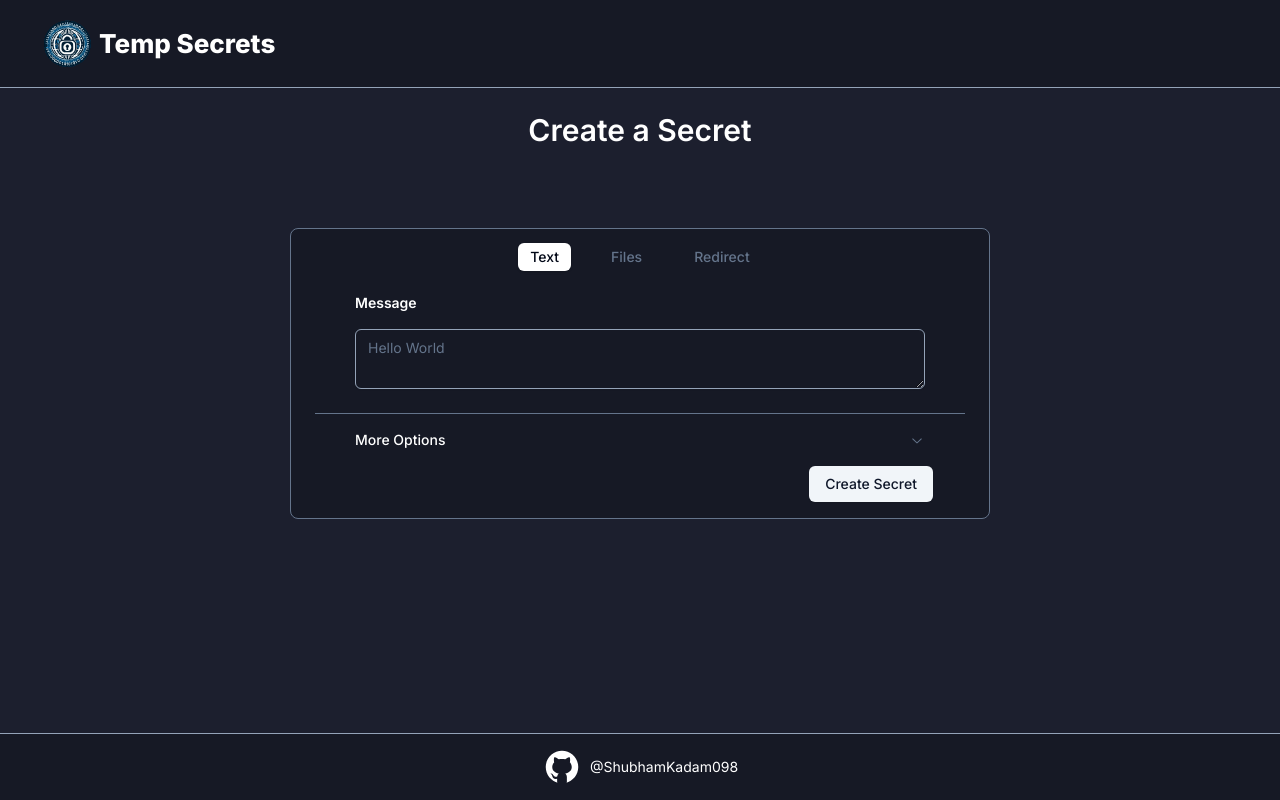
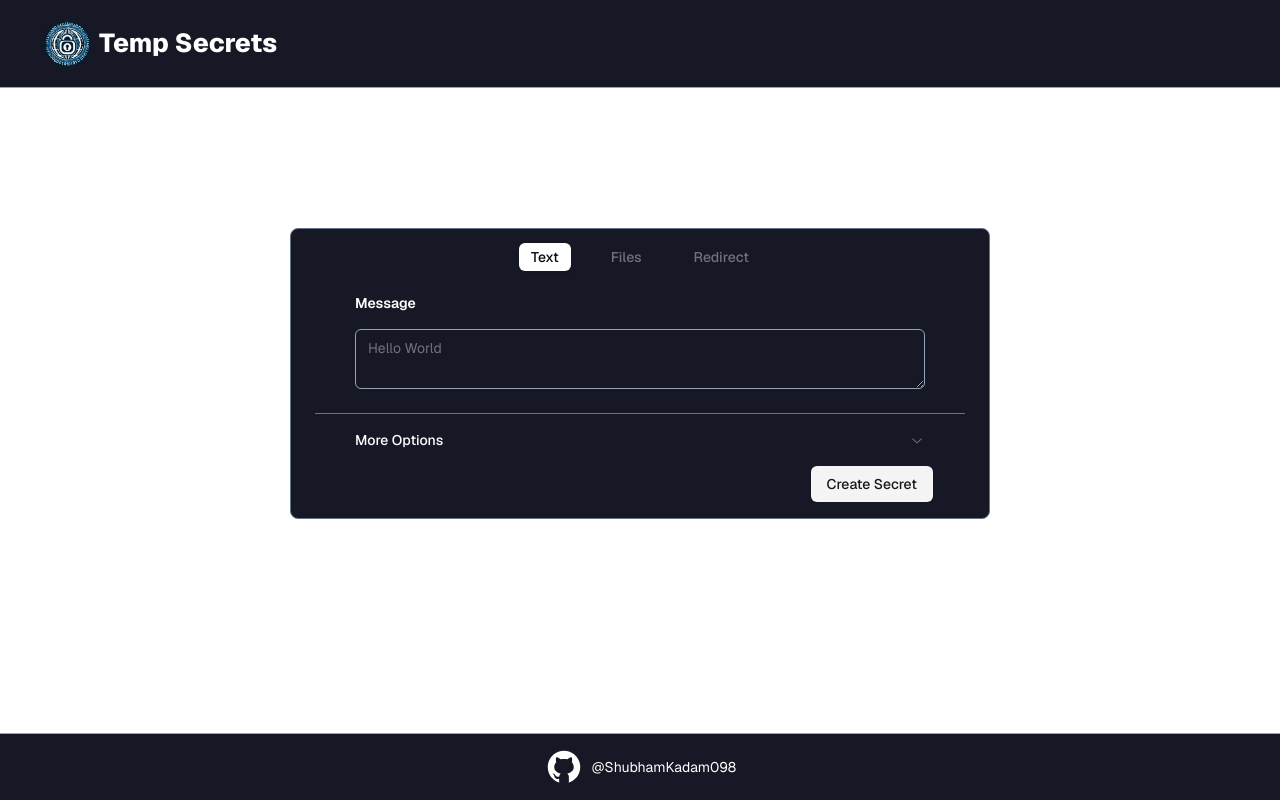
Before and after one commit to ShubhamKadam098/Temp-Secret, a Next.js app: page / in a window 1280 px wide. Built offline with nearby package versions, Linux system fonts and the light colour scheme.

Commit message:
Update font and theme

```diff
--- a/package.json
+++ b/package.json
@@ -23,6 +23,7 @@
     "crypto": "^1.0.1",
     "file-saver": "^2.0.5",
     "firebase": "^10.12.2",
+    "geist": "^1.3.1",
     "lucide-react": "^0.379.0",
     "next": "14.2.3",
     "react": "^18",
--- a/src/app/globals.css
+++ b/src/app/globals.css
@@ -11,64 +11,57 @@
 @layer base {
   :root {
     --background: 0 0% 100%;
-    --foreground: 222.2 84% 4.9%;
-
+    --foreground: 240 10% 3.9%;
     --card: 0 0% 100%;
-    --card-foreground: 222.2 84% 4.9%;
-
+    --card-foreground: 240 10% 3.9%;
     --popover: 0 0% 100%;
-    --popover-foreground: 222.2 84% 4.9%;
-
-    --primary: 222.2 47.4% 11.2%;
-    --primary-foreground: 210 40% 98%;
-
-    --secondary: 210 40% 96.1%;
-    --secondary-foreground: 222.2 47.4% 11.2%;
-
-    --muted: 210 40% 96.1%;
-    --muted-foreground: 215.4 16.3% 46.9%;
-
-    --accent: 210 40% 96.1%;
-    --accent-foreground: 222.2 47.4% 11.2%;
-
+    --popover-foreground: 240 10% 3.9%;
+    --primary: 346.8 77.2% 49.8%;
+    --primary-foreground: 355.7 100% 97.3%;
+    --secondary: 240 4.8% 95.9%;
+    --secondary-foreground: 240 5.9% 10%;
+    --muted: 240 4.8% 95.9%;
+    --muted-foreground: 240 3.8% 46.1%;
+    --accent: 240 4.8% 95.9%;
+    --accent-foreground: 240 5.9% 10%;
     --destructive: 0 84.2% 60.2%;
-    --destructive-foreground: 210 40% 98%;
-
-    --border: 214.3 31.8% 91.4%;
-    --input: 214.3 31.8% 91.4%;
-    --ring: 222.2 84% 4.9%;
-
+    --destructive-foreground: 0 0% 98%;
+    --border: 240 5.9% 90%;
+    --input: 240 5.9% 90%;
+    --ring: 346.8 77.2% 49.8%;
     --radius: 0.5rem;
+    --chart-1: 12 76% 61%;
+    --chart-2: 173 58% 39%;
+    --chart-3: 197 37% 24%;
+    --chart-4: 43 74% 66%;
+    --chart-5: 27 87% 67%;
   }
 
   .dark {
-    --background: 222.2 84% 4.9%;
-    --foreground: 210 40% 98%;
-
-    --card: 222.2 84% 4.9%;
-    --card-foreground: 210 40% 98%;
-
-    --popover: 222.2 84% 4.9%;
-    --popover-foreground: 210 40% 98%;
-
-    --primary: 210 40% 98%;
-    --primary-foreground: 222.2 47.4% 11.2%;
-
-    --secondary: 217.2 32.6% 17.5%;
-    --secondary-foreground: 210 40% 98%;
-
-    --muted: 217.2 32.6% 17.5%;
-    --muted-foreground: 215 20.2% 65.1%;
-
-    --accent: 217.2 32.6% 17.5%;
-    --accent-foreground: 210 40% 98%;
-
+    --background: 20 14.3% 4.1%;
+    --foreground: 0 0% 95%;
+    --card: 24 9.8% 10%;
+    --card-foreground: 0 0% 95%;
+    --popover: 0 0% 9%;
+    --popover-foreground: 0 0% 95%;
+    --primary: 346.8 77.2% 49.8%;
+    --primary-foreground: 355.7 100% 97.3%;
+    --secondary: 240 3.7% 15.9%;
+    --secondary-foreground: 0 0% 98%;
+    --muted: 0 0% 15%;
+    --muted-foreground: 240 5% 64.9%;
+    --accent: 12 6.5% 15.1%;
+    --accent-foreground: 0 0% 98%;
     --destructive: 0 62.8% 30.6%;
-    --destructive-foreground: 210 40% 98%;
-
-    --border: 217.2 32.6% 17.5%;
-    --input: 217.2 32.6% 17.5%;
-    --ring: 212.7 26.8% 83.9%;
+    --destructive-foreground: 0 85.7% 97.3%;
+    --border: 240 3.7% 15.9%;
+    --input: 240 3.7% 15.9%;
+    --ring: 346.8 77.2% 49.8%;
+    --chart-1: 220 70% 50%;
+    --chart-2: 160 60% 45%;
+    --chart-3: 30 80% 55%;
+    --chart-4: 280 65% 60%;
+    --chart-5: 340 75% 55%;
   }
 }
 
--- a/src/app/layout.tsx
+++ b/src/app/layout.tsx
@@ -1,13 +1,11 @@
 import type { Metadata } from "next";
-import { Inter } from "next/font/google";
 import "./globals.css";
+import { GeistSans } from "geist/font/sans";
 import { Toaster } from "react-hot-toast";
 
-const inter = Inter({ subsets: ["latin"] });
-
 export const metadata: Metadata = {
-  title: "Create Next App",
-  description: "Generated by create next app",
+  title: "Temp Secrets",
+  description: "A simple app to store your secrets",
 };
 
 export default function RootLayout({
@@ -17,9 +15,11 @@
 }>) {
   return (
     <html lang="en">
-      <body className={`${inter.className} bg-dark-2 overflow-x-hidden`}>
+      <body
+        className={`${GeistSans.className} bg-background overflow-x-hidden`}
+      >
+        {children}
         <Toaster position="bottom-right" />
-        {children}
       </body>
     </html>
   );
```
Also changed, not shown: 1 other file (tests, documents, lock files or other folders).
